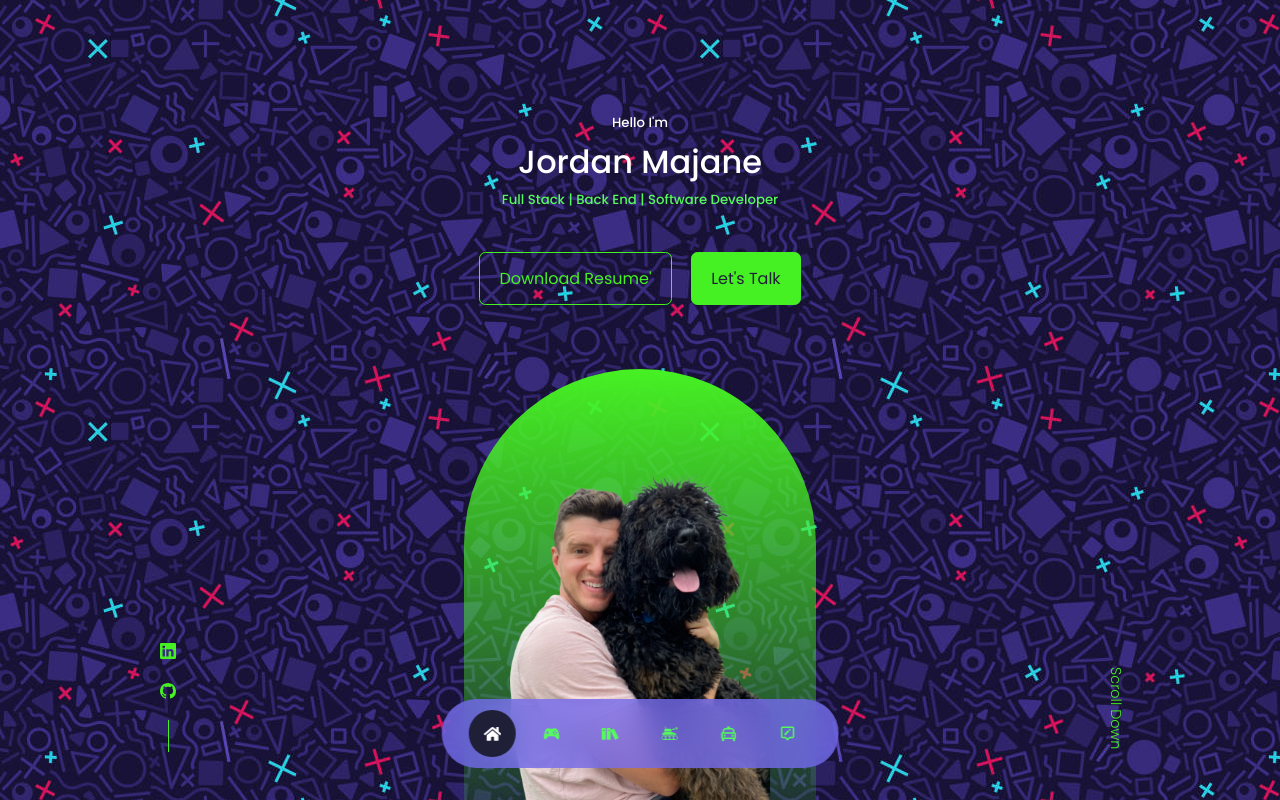
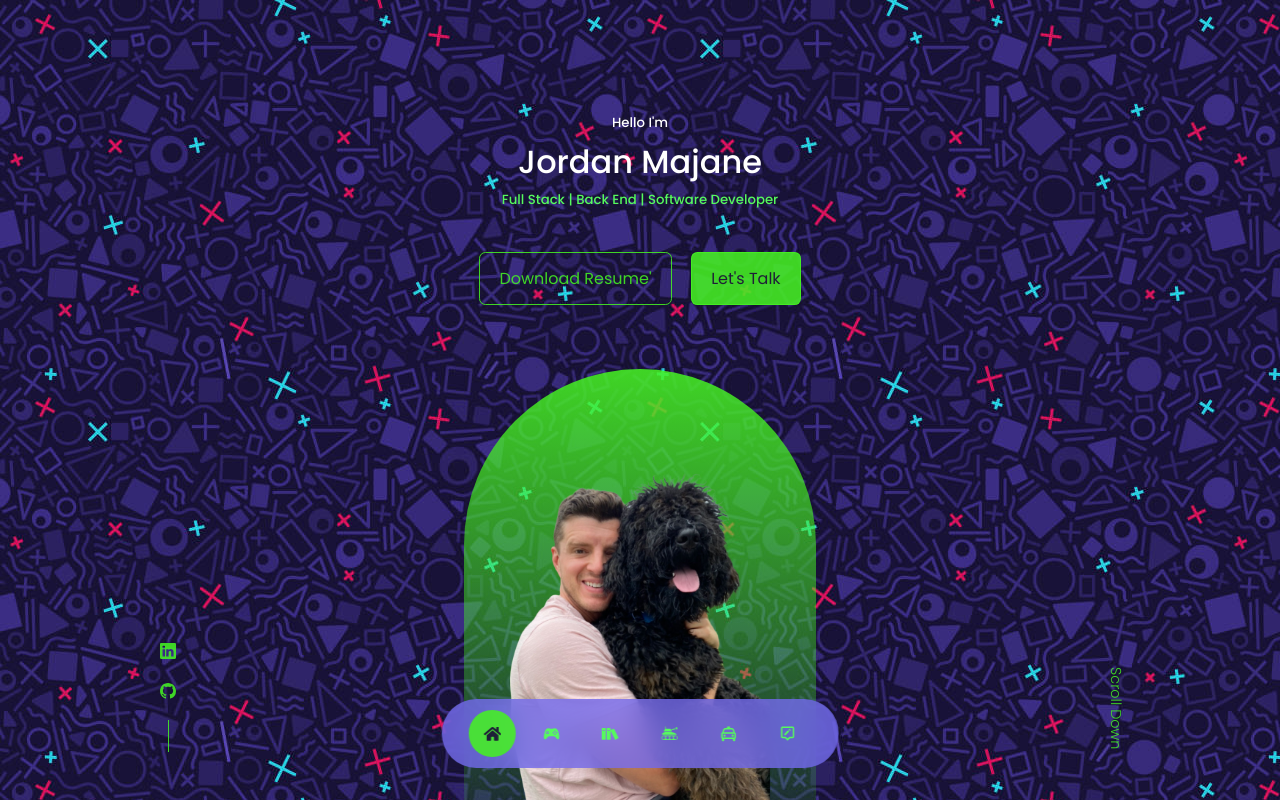
Before and after one commit to Jmajane/Portfolio, a React (Create React App) app: page / in a window 1280 px wide. Shown: the top 800 px of the page. Built offline with nearby package versions, Linux system fonts and the light colour scheme.

Commit message:
updated testimonials

```diff
--- a/src/components/nav/nav.css
+++ b/src/components/nav/nav.css
@@ -28,6 +28,6 @@ nav a:hover {
 }
 
 nav a.active {
-    background: var(--color-bg);
-    color: var(--color-white);
+    background: var(--color-primary);
+    color: var(--color-bg);
 }
--- a/src/components/testimonials/Testimonials.jsx
+++ b/src/components/testimonials/Testimonials.jsx
@@ -21,7 +21,7 @@ const reviews = [
   {
     avatar: AVTR1,
     name: "Michael Howey",
-    review: "Blah Blah Blah",
+    review: "Jordan is a diligent, hard-working, and persistent developer. He was a strong member of the cohort and was always quick to help others understand new and challenging topics. Any team would be lucky to have him.",
   },
   {
     avatar: AVTR1,
--- a/src/index.css
+++ b/src/index.css
@@ -14,7 +14,7 @@
 :root {
     --color-bg: #1f1f38;
     --color-bg-variant: #2c2c6c;
-    --color-primary: #46f123;
+    --color-primary: #45f123df;
     --color-primary-variant: rgba(77, 181, 255, 0.4);
     --color-white: #fff;
     --color-light: rgb(86, 250, 94);
```
